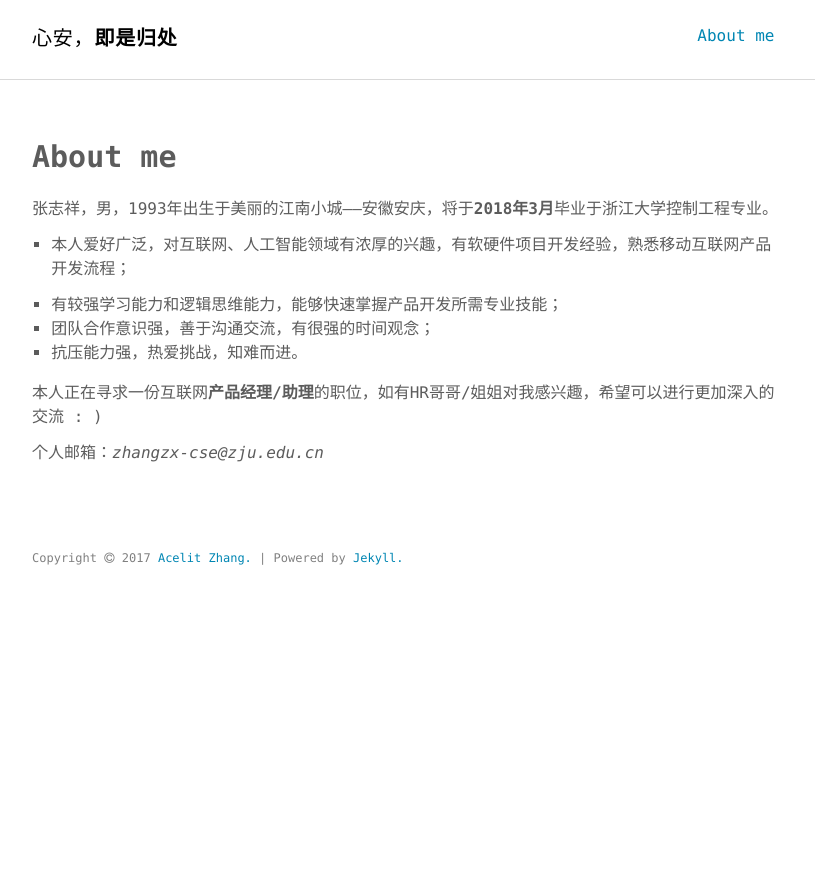
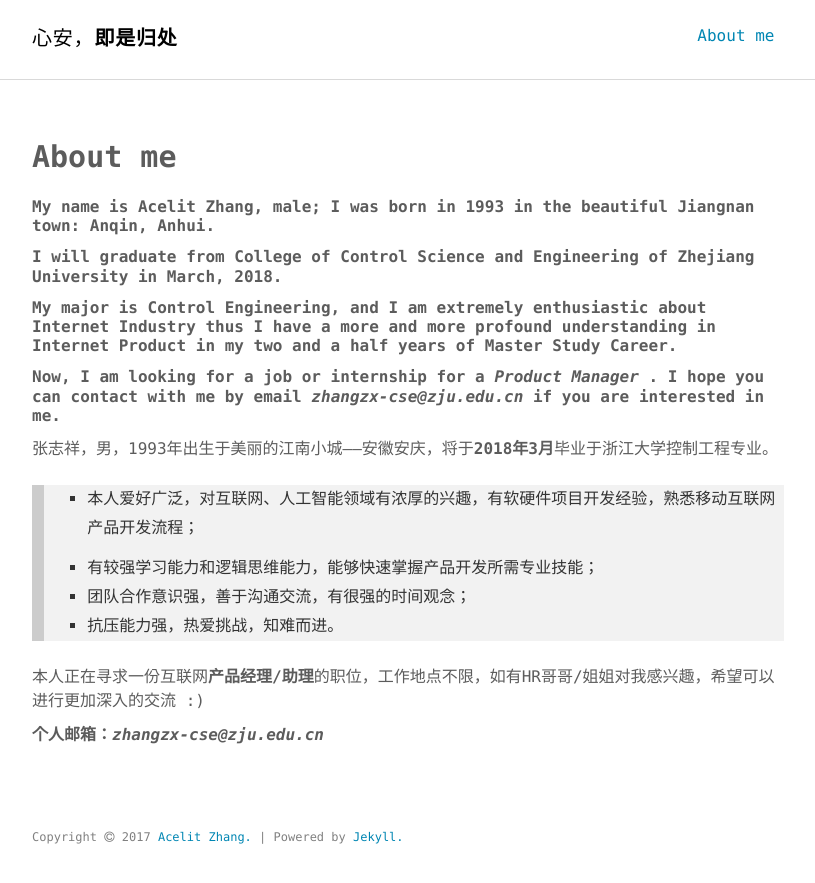
Before and after one commit to iamzx/iamzx.github.io, a Jekyll site: the page built from about.md, in a window 1280 px wide. Shown: the top 883 px of the page, without its empty margins (232-1047 px from the left). Built offline with Jekyll 4.4.1, drawn with Linux system fonts in a browser that asks for light colours.

Commit message:
Update about.md

```diff
--- a/about.md
+++ b/about.md
@@ -4,14 +4,19 @@ title: About me
 permalink: /about/
 ---
 
+##### My name is Acelit Zhang, male; I was born in 1993 in the beautiful Jiangnan town: Anqin, Anhui.
+##### I will graduate from College of Control Science and Engineering of Zhejiang University in March, 2018.
+##### My major is Control Engineering, and I am extremely enthusiastic about Internet Industry thus I have a  more and more profound understanding in Internet Product in my two and a half years of Master Study Career.
+##### Now, I am looking for a job or internship for a ***Product Manager*** . I hope you can contact with me by email *zhangzx-cse@zju.edu.cn* if you are interested in me.
+
 张志祥，男，1993年出生于美丽的江南小城——安徽安庆，将于**2018年3月**毕业于浙江大学控制工程专业。
 
-- 本人爱好广泛，对互联网、人工智能领域有浓厚的兴趣，有软硬件项目开发经验，熟悉移动互联网产品开发流程；
+> - 本人爱好广泛，对互联网、人工智能领域有浓厚的兴趣，有软硬件项目开发经验，熟悉移动互联网产品开发流程；
+>
+> - 有较强学习能力和逻辑思维能力，能够快速掌握产品开发所需专业技能；
+> - 团队合作意识强，善于沟通交流，有很强的时间观念；
+> - 抗压能力强，热爱挑战，知难而进。
 
-- 有较强学习能力和逻辑思维能力，能够快速掌握产品开发所需专业技能；
-- 团队合作意识强，善于沟通交流，有很强的时间观念；
-- 抗压能力强，热爱挑战，知难而进。
+本人正在寻求一份互联网**产品经理/助理**的职位，工作地点不限，如有HR哥哥/姐姐对我感兴趣，希望可以进行更加深入的交流 :)
 
-本人正在寻求一份互联网**产品经理/助理**的职位，如有HR哥哥/姐姐对我感兴趣，希望可以进行更加深入的交流 : )
-
-个人邮箱：*zhangzx-cse@zju.edu.cn*
+##### 个人邮箱：*zhangzx-cse@zju.edu.cn*
```
